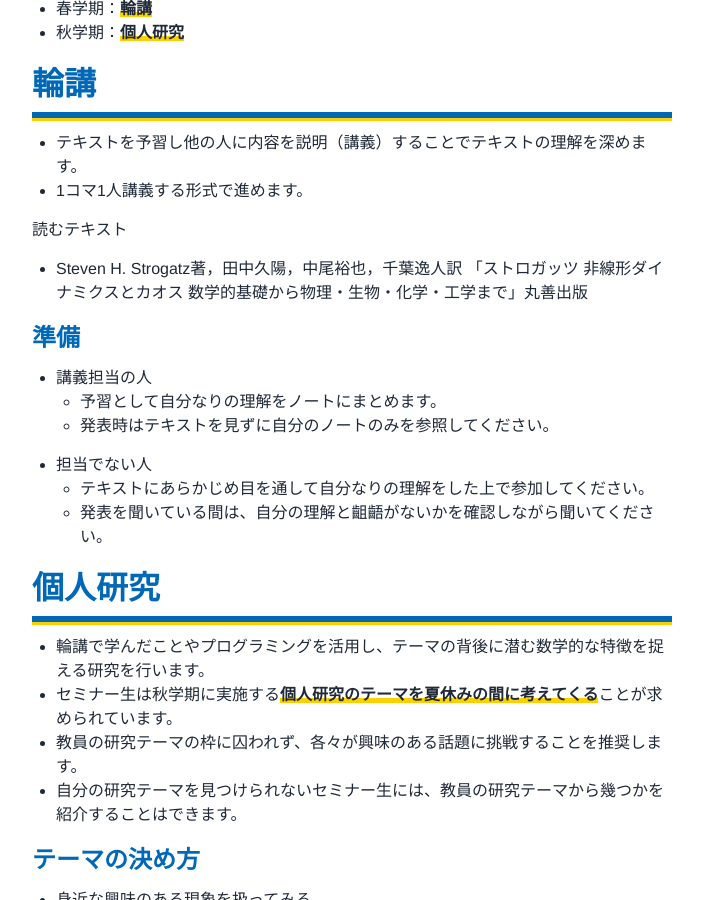
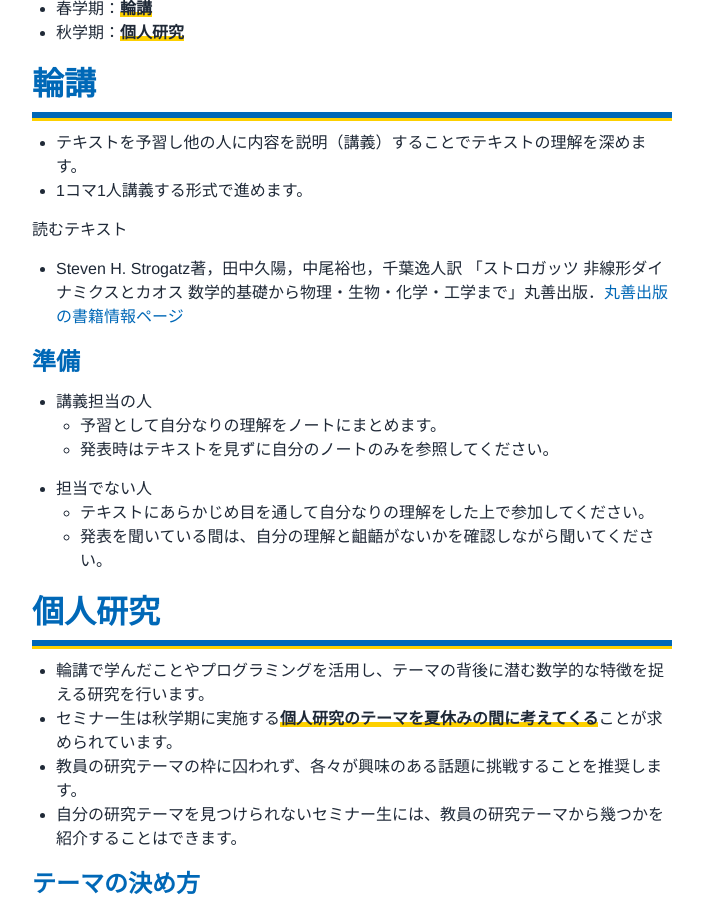
Before and after one commit to k16kgw/k16kgw.github.io, a Jekyll site: the page built from index.md, in a window 1280 px wide and 900 px high, scrolled down 1736 px. Shown: the whole window, without its empty margins (288-991 px from the left). Built offline with Jekyll 4.4.1, drawn with Linux system fonts in a browser that asks for light colours; some of the changed text lies outside the part shown.

Commit message:
Update reading text with additional book link
Added a link to the book's information page for reference.

```diff
--- a/index.md
+++ b/index.md
@@ -68,7 +68,7 @@ title: top page
 - 1コマ1人講義する形式で進めます。
 
 読むテキスト
-- Steven H. Strogatz著，田中久陽，中尾裕也，千葉逸人訳 「ストロガッツ 非線形ダイナミクスとカオス 数学的基礎から物理・生物・化学・工学まで」丸善出版
+- Steven H. Strogatz著，田中久陽，中尾裕也，千葉逸人訳 「ストロガッツ 非線形ダイナミクスとカオス 数学的基礎から物理・生物・化学・工学まで」丸善出版．[丸善出版の書籍情報ページ](https://www.maruzen-publishing.co.jp/book/b10111983.html)
 
 ### 準備
 
@@ -221,11 +221,13 @@ title: top page
 ## 参考
 
 - [抜き書き](/pages/scrap.md)
+- [データ可視化の記録](https://seminar.k16kgw.com/hobbies/)
 
 ---
 
 # 更新情報
 
+- 2026/04/03    2026年度のセミナーが始まりました。
 - 2025/12/26    ホームページを作成しました。
 
 <!-- 素材 -->
```
